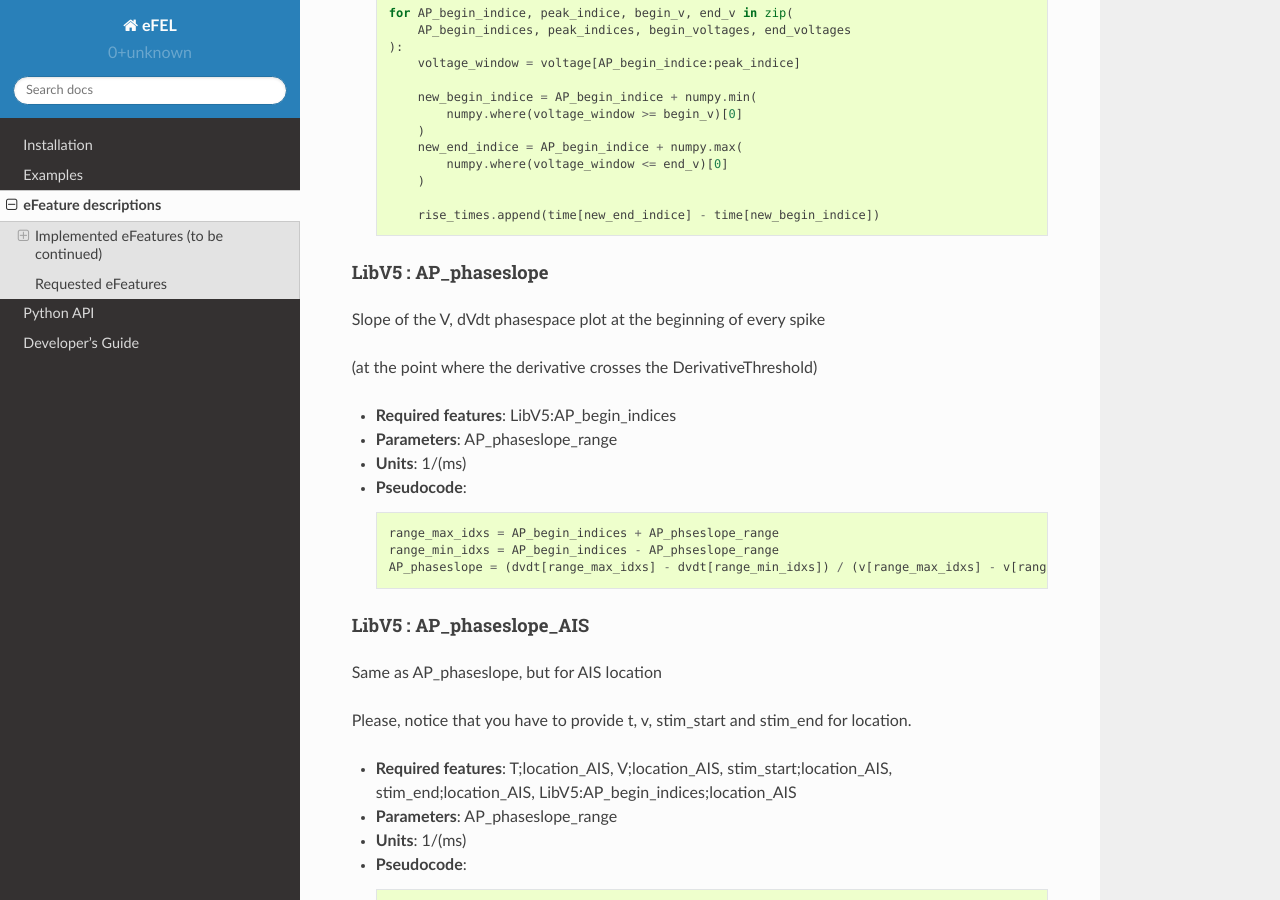
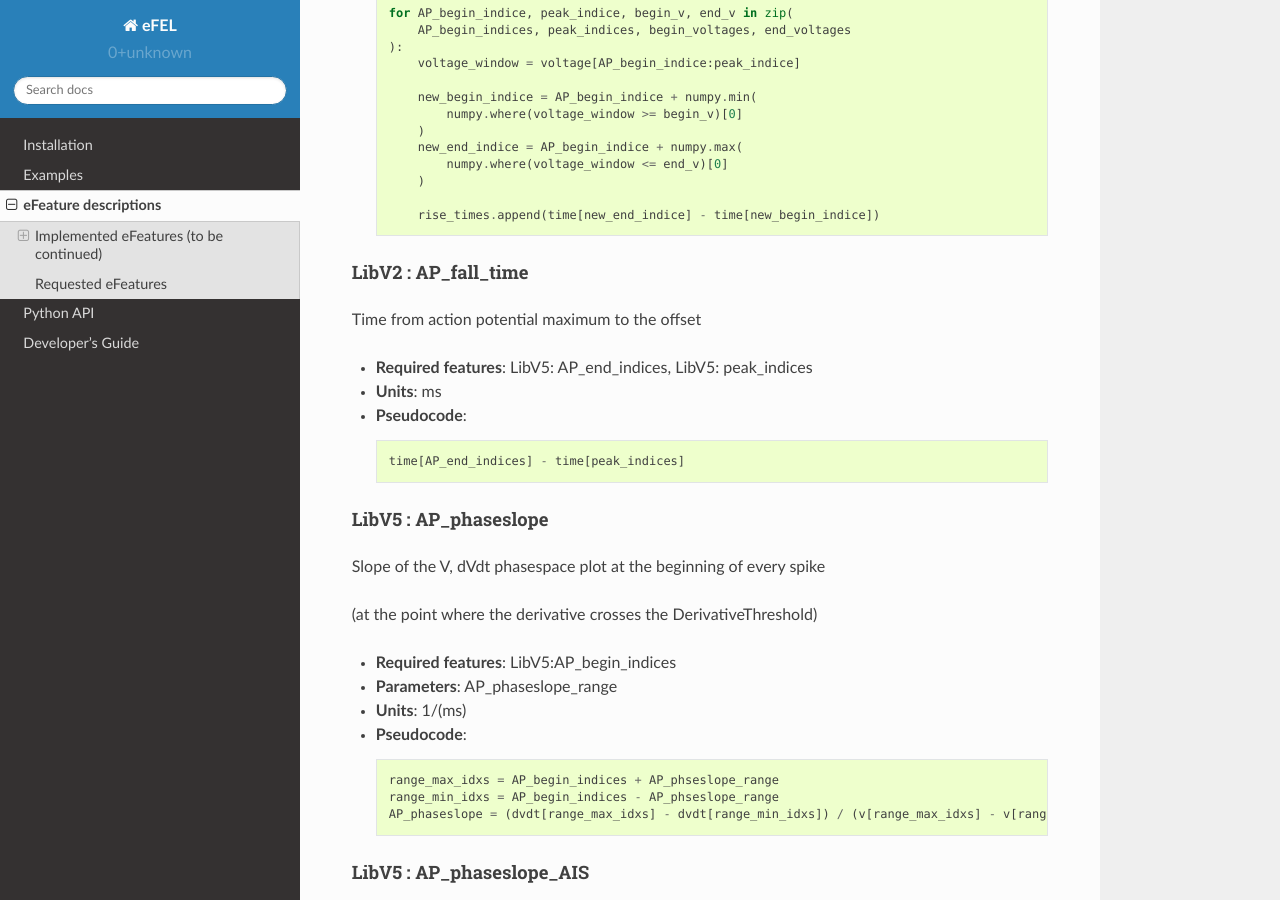
Before and after one commit to BlueBrain/eFEL, a Sphinx documentation site: the page built from docs/source/eFeatures.rst, in a window 1280 px wide and 900 px high, scrolled down 17939 px. Built offline with Sphinx 7.4.7 and the Read the Docs theme 2.0.0, drawn with Linux system fonts in a browser that asks for light colours.

Commit message:
Add doc and test for AP_fall_time

```diff
--- a/docs/source/eFeatures.rst
+++ b/docs/source/eFeatures.rst
@@ -832,6 +832,17 @@ Time between the AP threshold and the peak, given a window
 
         rise_times.append(time[new_end_indice] - time[new_begin_indice])
 
+LibV2 : AP_fall_time
+~~~~~~~~~~~~~~~~~~~~
+
+Time from action potential maximum to the offset
+
+- **Required features**: LibV5: AP_end_indices, LibV5: peak_indices
+- **Units**: ms
+- **Pseudocode**: ::
+
+    time[AP_end_indices] - time[peak_indices]
+
 LibV5 : AP_phaseslope
 ~~~~~~~~~~~~~~~~~~~~~~
 
```
Also changed, not shown: 1 other file.
